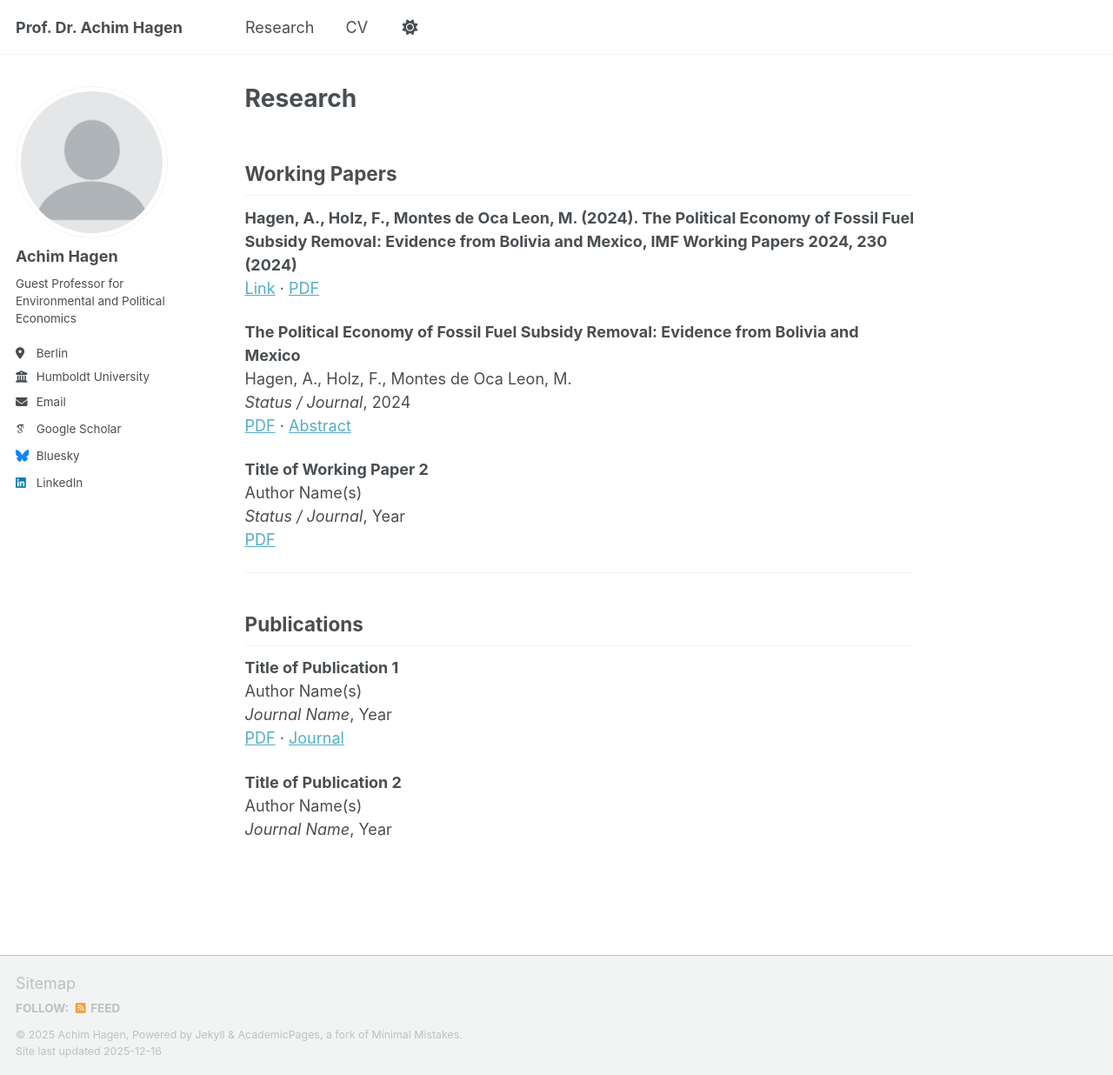
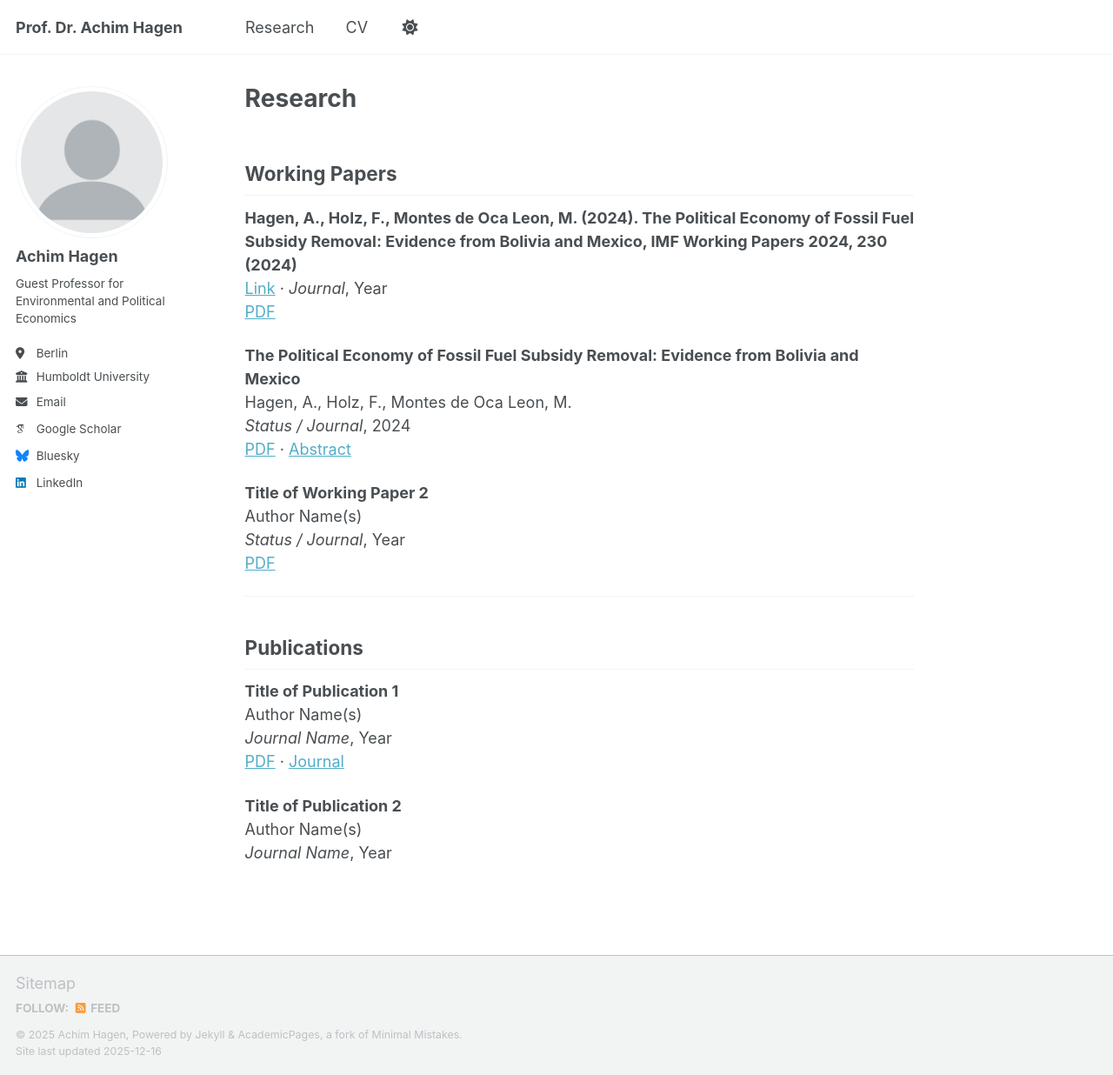
Before and after one commit to achhag/academic, a Jekyll site: the page built from _pages/publications.html, in a window 1280 px wide and 1236 px high. Shown: the whole window at 87% size. Built offline with Jekyll 4.4.1, drawn with Linux system fonts in a browser that asks for light colours; some web fonts are replaced; a script bundle is joined from its source files by our own code; library files that are not in the unit come from our copies.

Commit message:
Update publications.html

```diff
--- a/_pages/publications.html
+++ b/_pages/publications.html
@@ -10,6 +10,7 @@ author_profile: true
 <p>
 <strong>Hagen, A., Holz, F., Montes de Oca Leon, M. (2024). The Political Economy of Fossil Fuel Subsidy Removal: Evidence from Bolivia and Mexico, IMF Working Papers 2024, 230 (2024)</strong><br>
 <a href="https://www.elibrary.imf.org/view/journals/001/2024/230/001.2024.issue-230-en.xml?cid=556856-com-dsp-crossref" target="_blank">Link</a> ·
+<em>Journal</em>, Year<br>
 <a href="#">PDF</a>
 </p>
 
```
